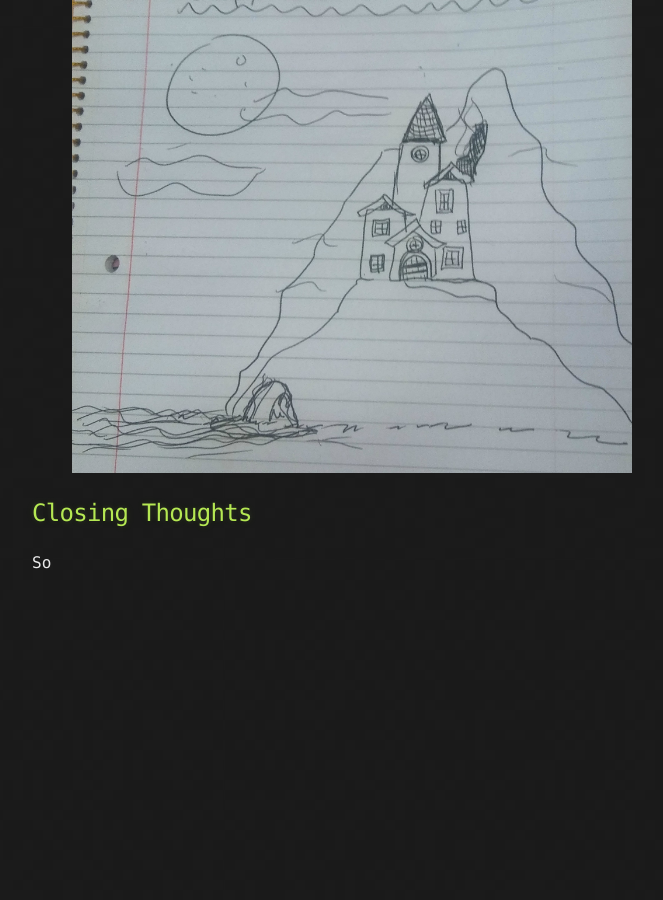
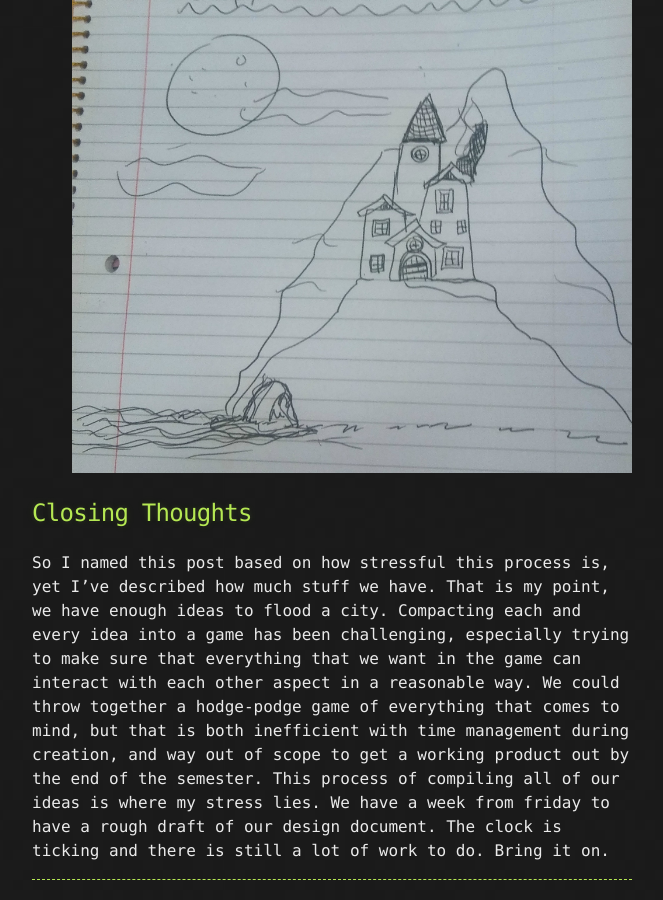
Before and after one commit to lambertq/lambertq.github.io, a Jekyll site: the page built from _posts/mariodungeon/2017-01-18-The-stress-of-design.markdown, in a window 1280 px wide and 900 px high, scrolled down 1569 px. Shown: the whole window, without its empty margins (308-971 px from the left). Built offline with Jekyll 4.4.1, drawn with Linux system fonts in a browser that asks for light colours; before the commit the page ends 2164 px from its top, so only the background shows below that.

Commit message:
Final Work minus small grammar changes as noticed

```diff
--- a/_posts/mariodungeon/2017-01-18-The-stress-of-design.markdown
+++ b/_posts/mariodungeon/2017-01-18-The-stress-of-design.markdown
@@ -38,4 +38,10 @@ will make use of outside inspriation for this, but I plan to pull some puzzle id
 
 ## [](#header-2)Closing Thoughts
 
-So
+So I named this post based on how stressful this process is, yet I've described how much stuff we have. That is my point, we have
+enough ideas to flood a city. Compacting each and every idea into a game has been challenging, especially trying to make sure that
+everything that we want in the game can interact with each other aspect in a reasonable way. We could throw together a hodge-podge
+game of everything that comes to mind, but that is both inefficient with time management during creation, and way out of scope to
+get a working product out by the end of the semester. This process of compiling all of our ideas is where my stress lies. We have a week from friday to have a rough draft of our design document. The clock is ticking and there is still a lot of work to do. Bring it on.
+
+* * *
```
